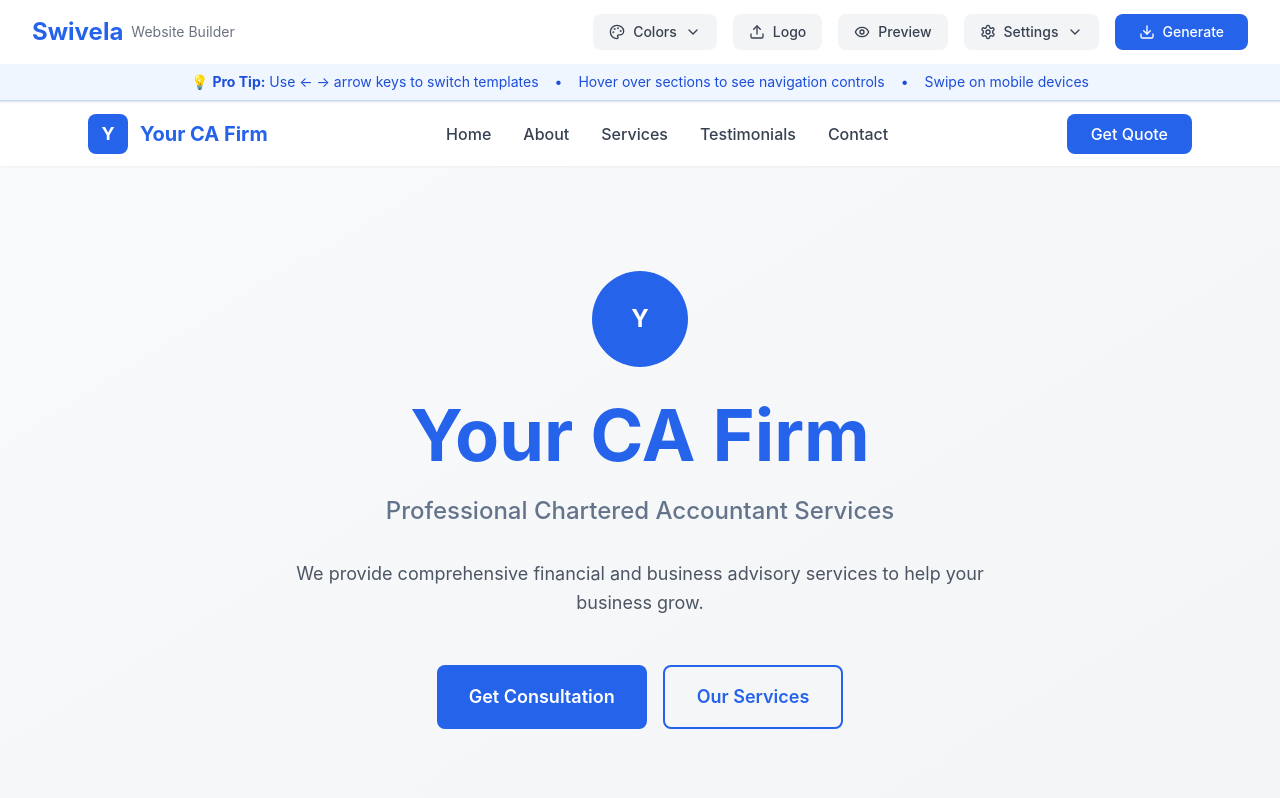
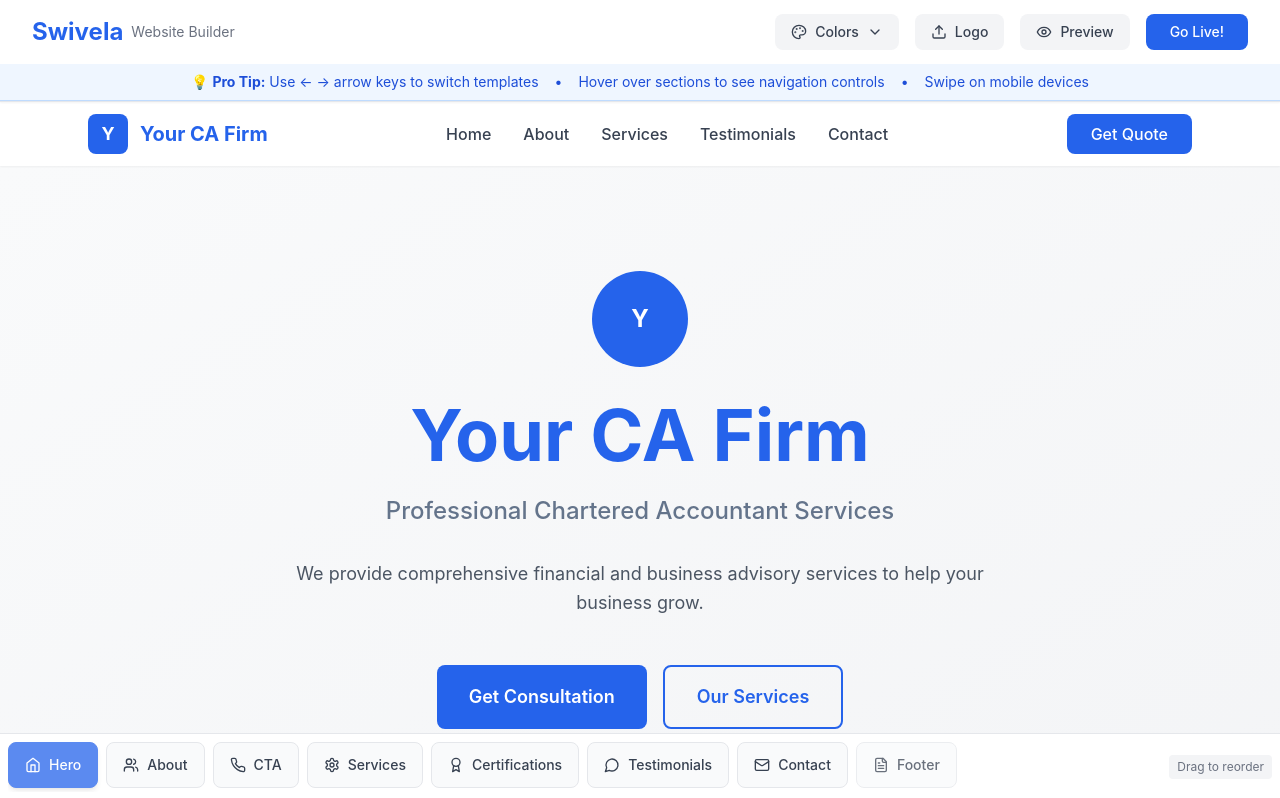
Before and after one commit to Aaleen110/Swivela, a React (Vite) app: page / in a window 1280 px wide. Shown: the top 798 px of the page. Built offline with nearby package versions, Linux system fonts and the light colour scheme.

Commit message:
refactor: Remove settings panel from Header and streamline WebsiteBuilder to utilize section tabs for improved navigation and organization

```diff
--- a/src/components/Header.jsx
+++ b/src/components/Header.jsx
@@ -67,55 +67,10 @@ const Header = () => {
               <span>Preview</span>
             </button>
 
-            {/* Settings */}
-            <div className="relative">
-              <button
-                onClick={() => setShowSettings(!showSettings)}
-                className="flex items-center space-x-2 px-4 py-2 text-sm font-medium text-gray-700 bg-gray-100 rounded-lg hover:bg-gray-200 transition-colors"
-              >
-                <Settings className="w-4 h-4" />
-                <span>Settings</span>
-                <ChevronDown className="w-4 h-4" />
-              </button>
-
-              {showSettings && (
-                <motion.div
-                  initial={{ opacity: 0, y: -10 }}
-                  animate={{ opacity: 1, y: 0 }}
-                  exit={{ opacity: 0, y: -10 }}
-                  className="absolute top-full right-0 mt-2 w-64 bg-white rounded-xl shadow-xl border border-gray-200 p-4 z-50"
-                >
-                  <div className="space-y-3">
-                    <h3 className="font-semibold text-gray-900">Website Settings</h3>
-                    <div>
-                      <label className="block text-sm font-medium text-gray-700 mb-1">
-                        Firm Name
-                      </label>
-                      <input
-                        type="text"
-                        className="input w-full"
-                        defaultValue={websiteConfig.title}
-                      />
-                    </div>
-                    <div>
-                      <label className="block text-sm font-medium text-gray-700 mb-1">
-                        Tagline
-                      </label>
-                      <input
-                        type="text"
-                        className="input w-full"
-                        defaultValue={websiteConfig.description}
-                      />
-                    </div>
-                  </div>
-                </motion.div>
-              )}
-            </div>
-
             {/* Generate Button */}
             <button className="flex items-center space-x-2 px-6 py-2 text-sm font-medium text-white bg-primary-600 rounded-lg hover:bg-primary-700 transition-colors">
-              <Download className="w-4 h-4" />
-              <span>Generate</span>
+              {/* <Download className="w-4 h-4" /> */}
+              <span>Go Live!</span>
             </button>
           </div>
         </div>
--- /dev/null
+++ b/src/components/SectionTabs.jsx
@@ -0,0 +1,123 @@
+import React, { useState } from 'react';
+import { motion, AnimatePresence } from 'framer-motion';
+import {
+  Home,
+  Users,
+  Phone,
+  Settings,
+  Award,
+  MessageCircle,
+  Mail,
+  FileText
+} from 'lucide-react';
+import { useWebsiteStore } from '../store/useWebsiteStore';
+
+const SectionTabs = ({ activeSection, setActiveSection, sectionOrder, onReorder }) => {
+  const [draggedIndex, setDraggedIndex] = useState(null);
+
+  const sectionLabels = {
+    hero: 'Hero',
+    about: 'About',
+    contactShortcut: 'CTA',
+    services: 'Services',
+    certifications: 'Certifications',
+    testimonials: 'Testimonials',
+    contactUs: 'Contact',
+    footer: 'Footer'
+  };
+
+  const sectionIcons = {
+    hero: Home,
+    about: Users,
+    contactShortcut: Phone,
+    services: Settings,
+    certifications: Award,
+    testimonials: MessageCircle,
+    contactUs: Mail,
+    footer: FileText
+  };
+
+  const handleDragStart = (e, index) => {
+    const sectionType = sectionOrder[index];
+    // Prevent dragging for Hero and Footer sections
+    if (sectionType === 'hero' || sectionType === 'footer') {
+      e.preventDefault();
+      return;
+    }
+    setDraggedIndex(index);
+    e.dataTransfer.effectAllowed = 'move';
+  };
+
+  const handleDragOver = (e) => {
+    e.preventDefault();
+    e.dataTransfer.dropEffect = 'move';
+  };
+
+  const handleDrop = (e, dropIndex) => {
+    e.preventDefault();
+    const dropSectionType = sectionOrder[dropIndex];
+    // Prevent dropping on Hero and Footer sections
+    if (dropSectionType === 'hero' || dropSectionType === 'footer') {
+      setDraggedIndex(null);
+      return;
+    }
+
+    if (draggedIndex !== null && draggedIndex !== dropIndex) {
+      const newOrder = [...sectionOrder];
+      const draggedItem = newOrder[draggedIndex];
+      newOrder.splice(draggedIndex, 1);
+      newOrder.splice(dropIndex, 0, draggedItem);
+      onReorder(newOrder);
+    }
+    setDraggedIndex(null);
+  };
+
+  return (
+    <div className="fixed bottom-0 left-0 right-0 bg-white border-t border-gray-200 shadow-xl z-50">
+      {/* <div className="max-w-7xl mx-auto px-6 py-3"> */}
+        <div className="flex items-center justify-between p-2">
+          {/* <h3 className="text-sm font-semibold text-gray-800">Website Sections</h3> */}
+
+          <div className="flex gap-2 overflow-x-auto pb-1">
+            {sectionOrder.map((sectionType, index) => (
+              <motion.div
+                key={sectionType}
+                draggable={sectionType !== 'hero' && sectionType !== 'footer'}
+                onDragStart={(e) => handleDragStart(e, index)}
+                onDragOver={handleDragOver}
+                onDrop={(e) => handleDrop(e, index)}
+                onClick={() => setActiveSection(sectionType)}
+                className={`
+                flex items-center space-x-2 px-4 py-3 rounded-lg cursor-pointer transition-all duration-200
+                min-w-fit whitespace-nowrap select-none border
+                ${activeSection === sectionType
+                    ? 'bg-primary-600 text-white border-primary-600 shadow-md'
+                    : 'bg-gray-50 text-gray-700 border-gray-200 hover:bg-gray-100 hover:border-gray-300'
+                  }
+                ${draggedIndex === index ? 'opacity-50 scale-95' : ''}
+                ${sectionType === 'hero' || sectionType === 'footer' ? 'opacity-75' : ''}
+              `}
+                whileHover={{ scale: sectionType === 'hero' || sectionType === 'footer' ? 1 : 1.02 }}
+                whileTap={{ scale: sectionType === 'hero' || sectionType === 'footer' ? 1 : 0.98 }}
+              >
+                {React.createElement(sectionIcons[sectionType], {
+                  size: 16,
+                  className: "flex-shrink-0"
+                })}
+                <span className="text-sm font-medium">{sectionLabels[sectionType]}</span>
+              </motion.div>
+            ))}
+          </div>
+
+          <div className="text-xs text-gray-500 bg-gray-100 px-2 py-1 rounded">
+            Drag to reorder
+          </div>
+        </div>
+
+
+      {/* </div> */}
+    </div>
+  );
+};
+
+export default SectionTabs;
--- a/src/components/SectionWithNavigation.jsx
+++ b/src/components/SectionWithNavigation.jsx
@@ -112,12 +112,9 @@ const SectionWithNavigation = ({ sectionType, isActive = false }) => {
     }
   };
 
-  // Keyboard navigation
+  // Keyboard navigation - always active when this component is rendered
   useEffect(() => {
     const handleKeyDown = (e) => {
-      // Only respond to keyboard events when this section is active (in viewport)
-      if (!isActive) return;
-
       // Prevent default behavior for arrow keys to avoid page scrolling
       if (e.key === 'ArrowLeft' || e.key === 'ArrowRight') {
         e.preventDefault();
@@ -137,7 +134,7 @@ const SectionWithNavigation = ({ sectionType, isActive = false }) => {
     return () => {
       window.removeEventListener('keydown', handleKeyDown);
     };
-  }, [isActive, currentIndex, templates, sectionType, selectSection]);
+  }, [currentIndex, templates, sectionType, selectSection]);
 
   return (
     <div
--- a/src/components/WebsiteBuilder.jsx
+++ b/src/components/WebsiteBuilder.jsx
@@ -1,32 +1,10 @@
+import { useState } from 'react';
 import SectionWithNavigation from './SectionWithNavigation';
-import useIntersectionObserver from '../hooks/useIntersectionObserver';
-
-const NavigationChips = () => {
-  return (
-    <div className="fixed top-60 -left-6 flex flex-wrap flex-col gap-20 z-50">
-      <div className="bg-primary-600 text-white py-2 -rotate-90 w-25 text-center">
-        <span className="text-sm">Hero</span>
-      </div>
-
-        <div className="bg-primary-600 text-white py-2 -rotate-90 w-25 text-center">
-          <span className="text-sm">About</span>
-        </div>
-
-        <div className="bg-primary-600 text-white py-2 px-2 -rotate-90 w-25 text-center">
-          <span className="text-sm">Contact</span>
-        </div>
-
-        <div className="bg-primary-600 text-white py-2 px-2 -rotate-90 w-25 text-center">
-          <span className="text-sm">Services</span>
-        </div>
-    </div>
-  )
-}
+import SectionTabs from './SectionTabs';
 
 const WebsiteBuilder = () => {
-  // Define the order of sections according to the new structure
-  // Note: navTopBar is excluded here as it will be rendered separately below the Header
-  const sectionOrder = [
+  // Define the order of sections - now manageable via tabs
+  const [sectionOrder, setSectionOrder] = useState([
     'hero',
     'about',
     'contactShortcut',
@@ -35,25 +13,29 @@ const WebsiteBuilder = () => {
     'testimonials',
     'contactUs',
     'footer'
-  ];
-  const { activeSection, setRef } = useIntersectionObserver({
-    threshold: 0.6, // Section needs to be 60% visible to be considered active
-    rootMargin: '-10% 0px -10% 0px' // Add some margin to prevent flickering
-  });
+  ]);
+
+  const [activeSection, setActiveSection] = useState('hero');
+
+  const handleReorder = (newOrder) => {
+    setSectionOrder(newOrder);
+  };
 
   return (
-    <div className="w-full">
+    <div className="w-full pb-20">
+      {/* Render only the active section */}
+      <SectionWithNavigation
+        sectionType={activeSection}
+        isActive={true}
+      />
 
-      {sectionOrder.map((sectionType) => (
-        <div key={sectionType} ref={setRef(sectionType)}>
-          <SectionWithNavigation
-            sectionType={sectionType}
-            isActive={activeSection === sectionType}
-          />
-        </div>
-      ))}
-
-      {/* <NavigationChips /> */}
+      {/* Excel-style section tabs at bottom */}
+      <SectionTabs
+        activeSection={activeSection}
+        setActiveSection={setActiveSection}
+        sectionOrder={sectionOrder}
+        onReorder={handleReorder}
+      />
     </div>
   );
 };
```
